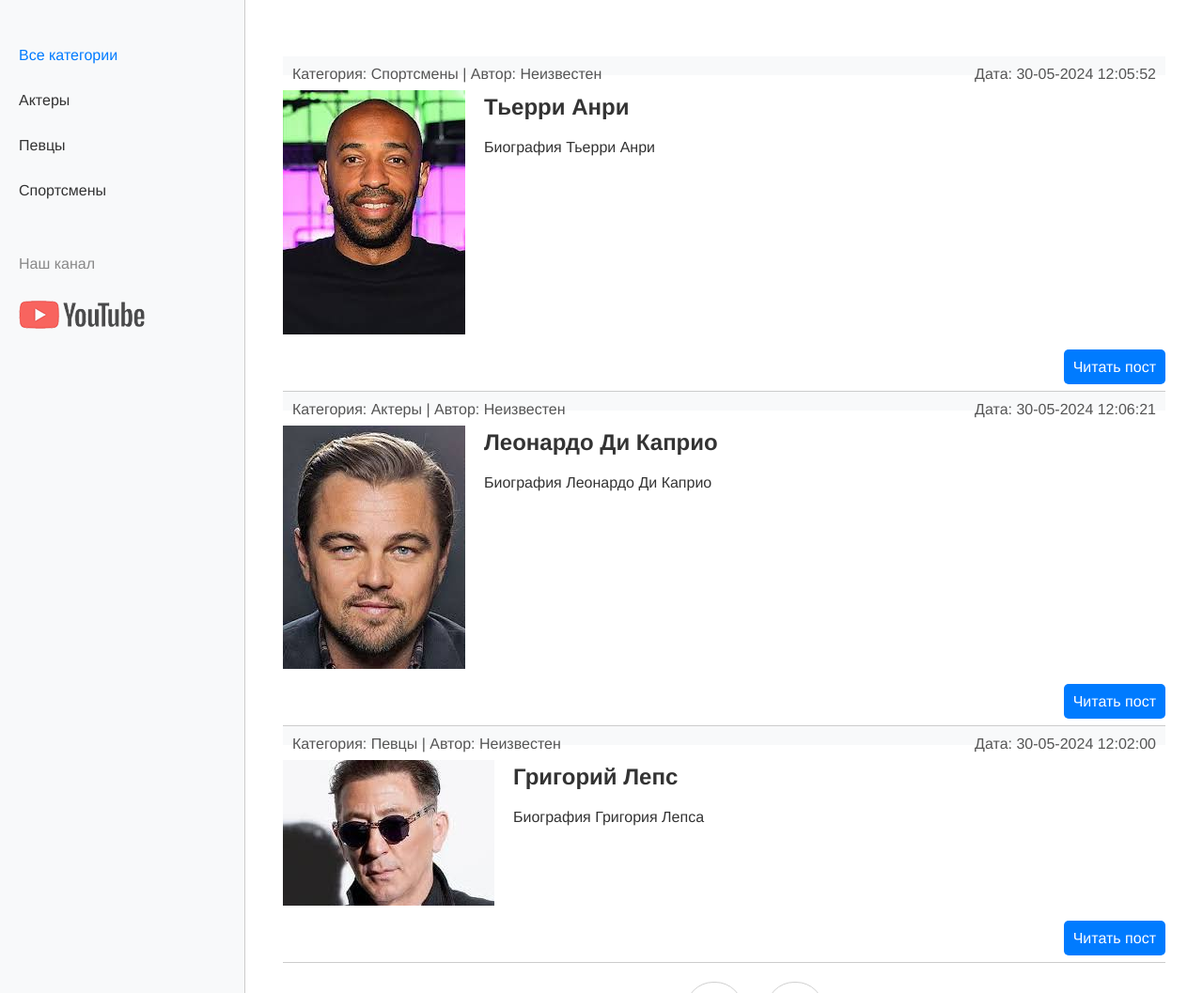
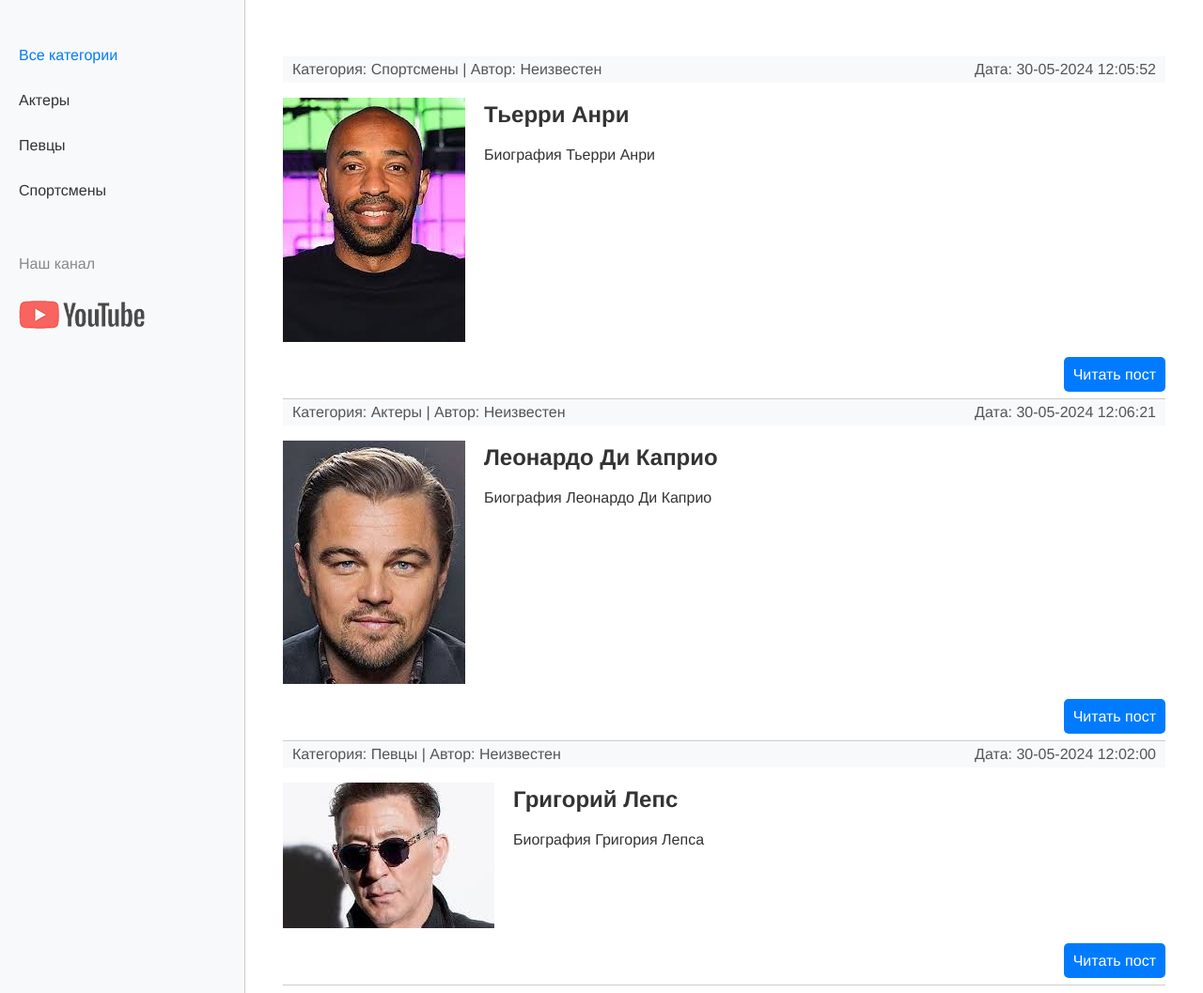
Before and after one commit to MihailAm/django_pet_project, a Django app: page / in a window 1280 px wide. Shown: the part 60-1117 px from the top of the page at 94% size. Run offline with Django 5.2, Linux system fonts and the light colour scheme; data comes from the database, SQL or seed files in the repository; data that the repository does not hold is empty.

Commit message:
Корректировка

```diff
--- a/siteman/man/static/man/css/styles.css
+++ b/siteman/man/static/man/css/styles.css
@@ -48,8 +48,10 @@ p.link-read-post a {
 
 div.article-panel {
 	background: #f8f9fa;
-	padding: 10px;
-	color: #555;
+    padding: 5px 10px 5px 10px;
+    box-sizing: border-box;
+    overflow: hidden;
+    color: #555;
 }
 div.article-panel p.first {
 	margin: 0;
--- a/siteman/man/views.py
+++ b/siteman/man/views.py
@@ -58,12 +58,12 @@ class ShowPost(DataMixin, DetailView):
         return get_object_or_404(Man.published, slug=self.kwargs[self.slug_url_kwarg])
 
 
-class AddPage(PermissionRequiredMixin, LoginRequiredMixin, DataMixin, CreateView):
+class AddPage(LoginRequiredMixin, DataMixin, CreateView):
     form_class = AddPostForm
     template_name = 'man/addpage.html'
     success_url = reverse_lazy('home')
     title_page = 'Добавление статьи'
-    permission_required = 'man.add_man'
+    # permission_required = 'man.add_man'
 
     def form_valid(self, form):
         m = form.save(commit=False)
```
